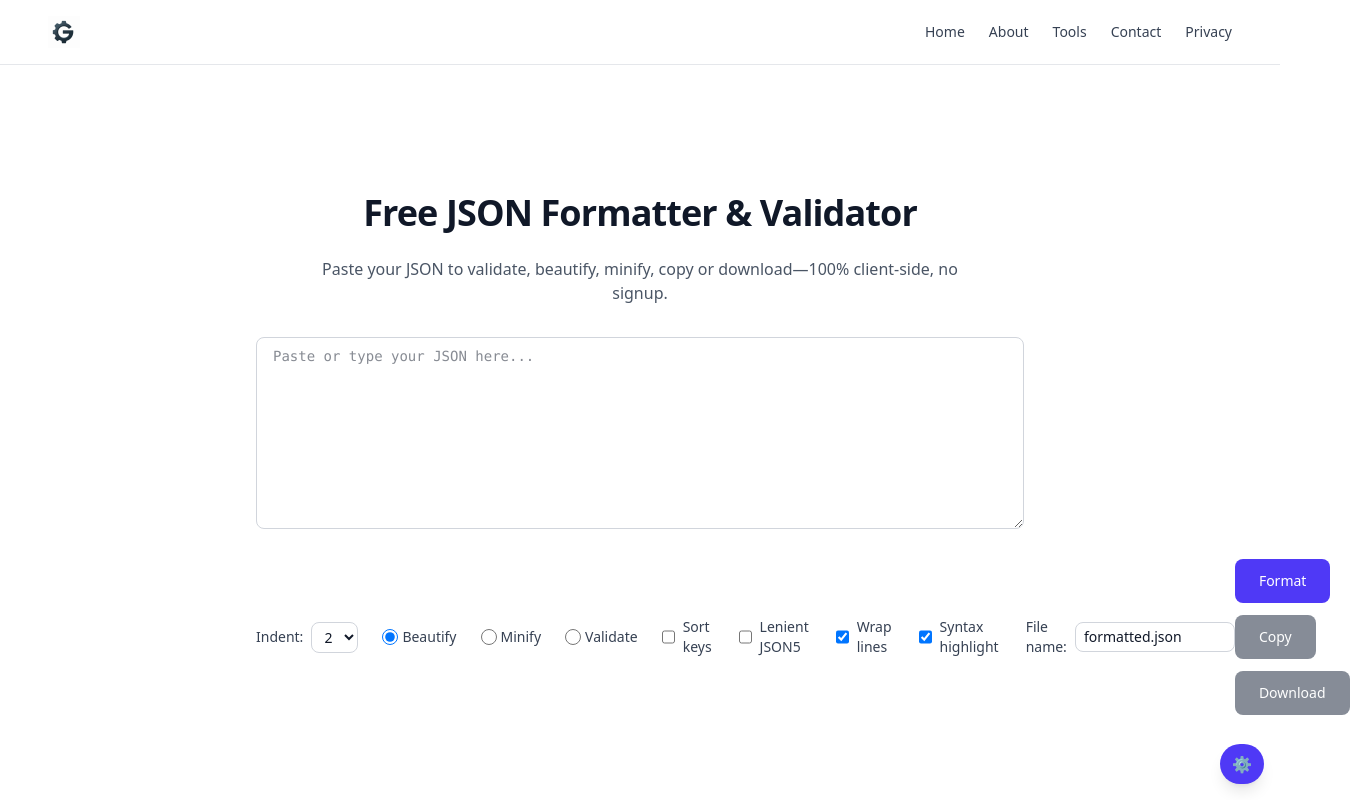
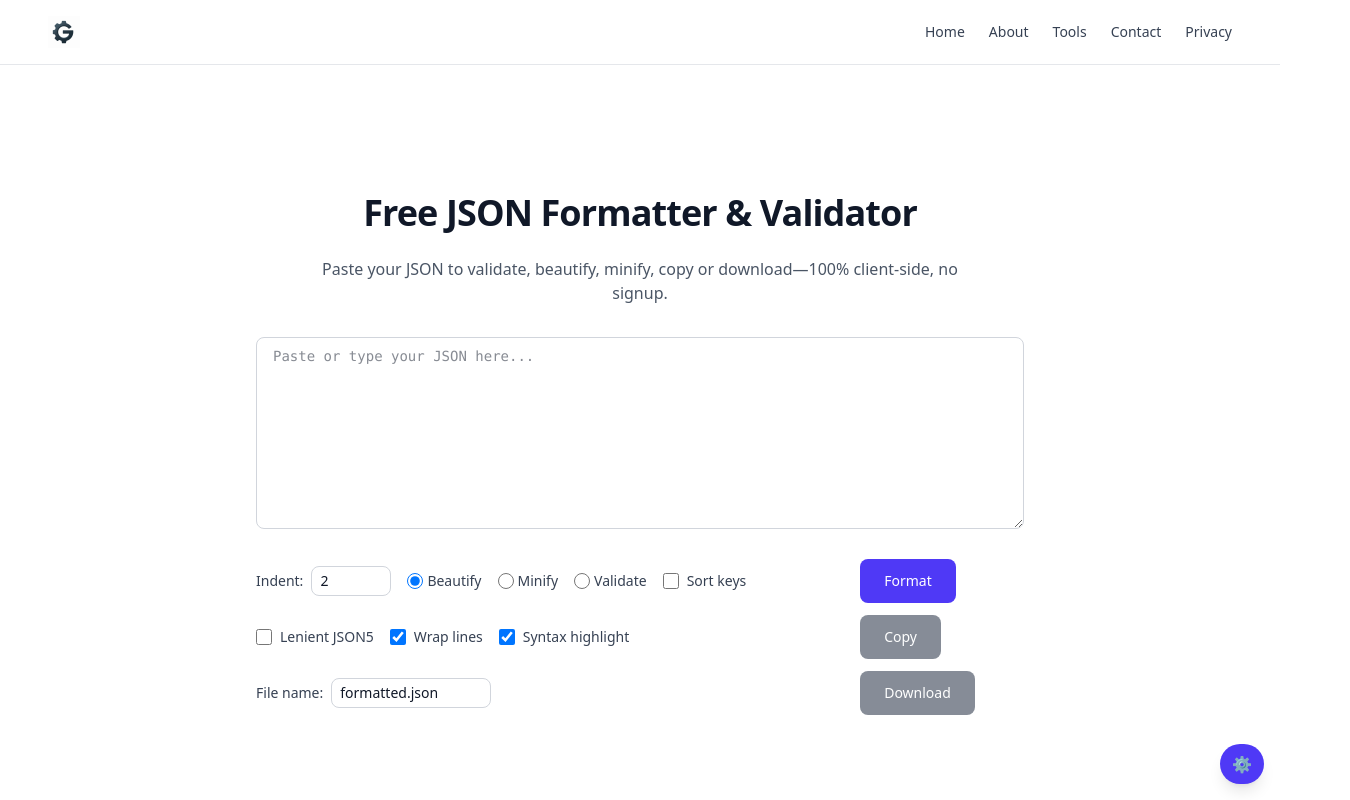
Before and after one commit to tahir-ozcan/gearizen, a Next.js app: page /tools/json-formatter in a window 1280 px wide. Shown: the top 800 px of the page, 1350 px wide, since content can reach past the window. Built offline with nearby package versions, Linux system fonts and the light colour scheme.

Commit message:
Enhance JSON formatter options and tests

```diff
--- a/app/tools/json-formatter/json-formatter-client.tsx
+++ b/app/tools/json-formatter/json-formatter-client.tsx
@@ -106,22 +106,20 @@ export default function JsonFormatterClient() {
         />
 
         {/* Options & Actions */}
-        <div className="flex flex-col space-y-4 sm:space-y-0 sm:flex-row sm:items-center sm:justify-between">
-          <div className="flex flex-col sm:flex-row sm:items-center sm:space-x-6 space-y-4 sm:space-y-0">
+        <div className="flex flex-col md:flex-row md:justify-between gap-4">
+          <div className="flex flex-wrap items-center gap-4">
             <label htmlFor="indent" className="flex items-center space-x-2">
               <span className="text-sm font-medium text-gray-700">Indent:</span>
-              <select
+              <input
                 id="indent"
+                type="number"
+                min={0}
+                max={8}
                 disabled={mode === 'minify'}
                 value={indent}
-                onChange={(e) => setIndent(Number(e.target.value))}
-                className="input-base w-auto px-2 py-1 text-sm"
-              >
-                <option value={0}>0</option>
-                <option value={2}>2</option>
-                <option value={4}>4</option>
-                <option value={8}>8</option>
-              </select>
+                onChange={(e) => setIndent(Math.min(8, Math.max(0, Number(e.target.value))))}
+                className="input-base w-20 px-2 py-1 text-sm"
+              />
             </label>
 
             <label className="flex items-center space-x-1">
--- a/lib/format-json.ts
+++ b/lib/format-json.ts
@@ -1,4 +1,4 @@
-import jsonlint from 'jsonlint-mod';
+let jsonlint: typeof import('jsonlint-mod') | null = null;
 let json5: typeof import('json5') | null = null;
 
 export type JsonMode = 'beautify' | 'minify' | 'validate';
@@ -24,7 +24,12 @@ function sortObject(obj: unknown): unknown {
 }
 
 async function parse(src: string, strict: boolean) {
-  if (strict) return jsonlint.parse(src);
+  if (strict) {
+    if (!jsonlint) {
+      jsonlint = await import('jsonlint-mod');
+    }
+    return jsonlint.parse(src);
+  }
   if (!json5) {
     json5 = await import('json5');
   }
```
Also changed, not shown: 2 other files (tests, documents, lock files or other folders).
